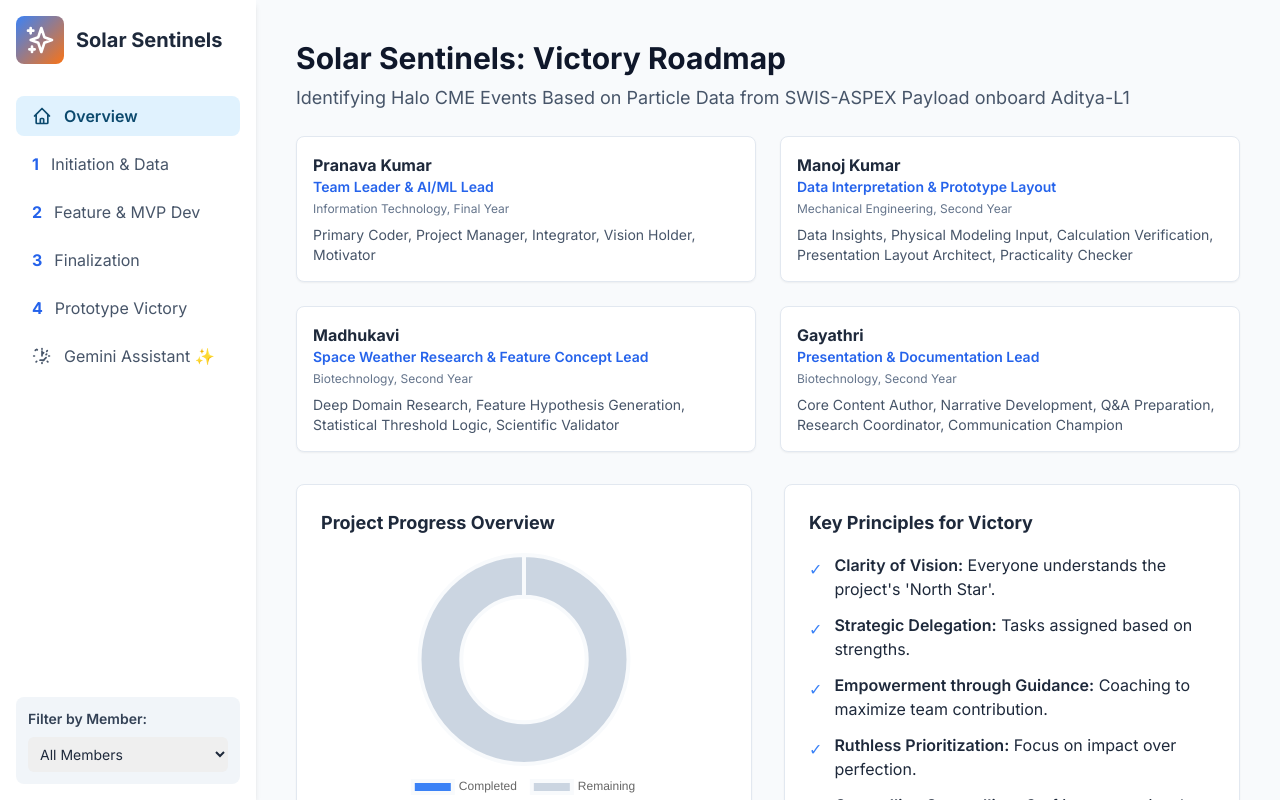
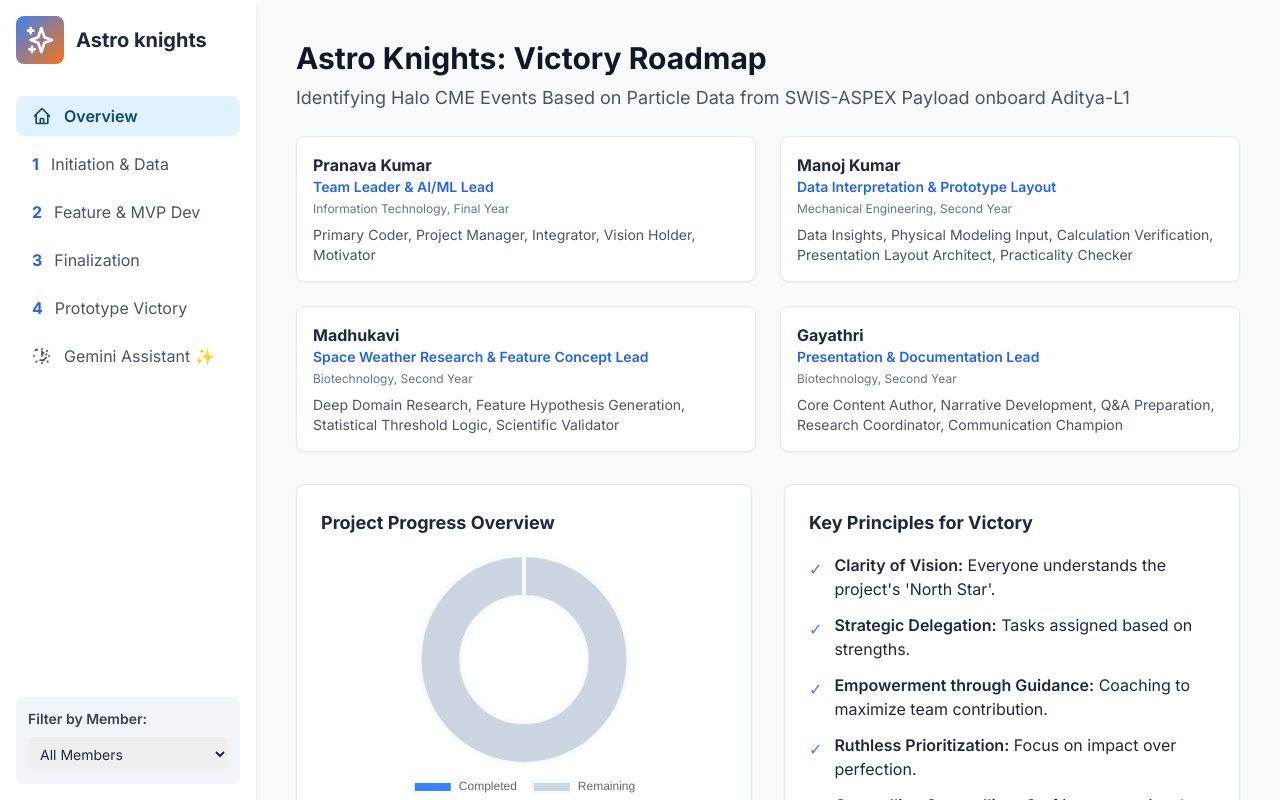
Before and after one commit to Pranava-Kumar/astro-knights, a plain HTML site: page index.html in a window 1280 px wide. Drawn offline with nearby package versions, Linux system fonts and the light colour scheme.

Commit message:
Update index.html

```diff
--- a/index.html
+++ b/index.html
@@ -91,7 +91,7 @@
                 <div class="p-2 bg-gradient-to-br from-blue-500 to-orange-500 rounded-lg">
                     <svg class="w-8 h-8 text-white" fill="none" stroke="currentColor" viewBox="0 0 24 24" xmlns="http://www.w3.org/2000/svg"><path stroke-linecap="round" stroke-linejoin="round" stroke-width="2" d="M5 3v4M3 5h4M6 17v4m-2-2h4m5-16l2.286 6.857L21 12l-5.714 2.143L13 21l-2.286-6.857L5 12l5.714-2.143L13 3z"></path></svg>
                 </div>
-                <h1 class="ml-3 text-xl font-bold text-slate-800">Solar Sentinels</h1>
+                <h1 class="ml-3 text-xl font-bold text-slate-800">Astro knights</h1>
             </div>
             <nav id="nav-menu" class="flex flex-col space-y-2">
                 <a href="#overview" class="sidebar-item flex items-center px-4 py-2 rounded-lg text-slate-600 hover:bg-slate-100 transition-colors">
@@ -195,7 +195,7 @@
 
         const projectData = {
             title: "Victory Roadmap: Team Leader's Guidance for Bharatiya Antariksh Hackathon 2025",
-            teamName: "Solar Sentinels",
+            teamName: "Astro Knights",
             problemStatement: "Identifying Halo CME Events Based on Particle Data from SWIS-ASPEX Payload onboard Aditya-L1",
             team: [
                 { name: "Pranava Kumar", tag: "Pranava", role: "Team Leader & AI/ML Lead", dept: "Information Technology, Final Year", responsibilities: "Primary Coder, Project Manager, Integrator, Vision Holder, Motivator" },
```
